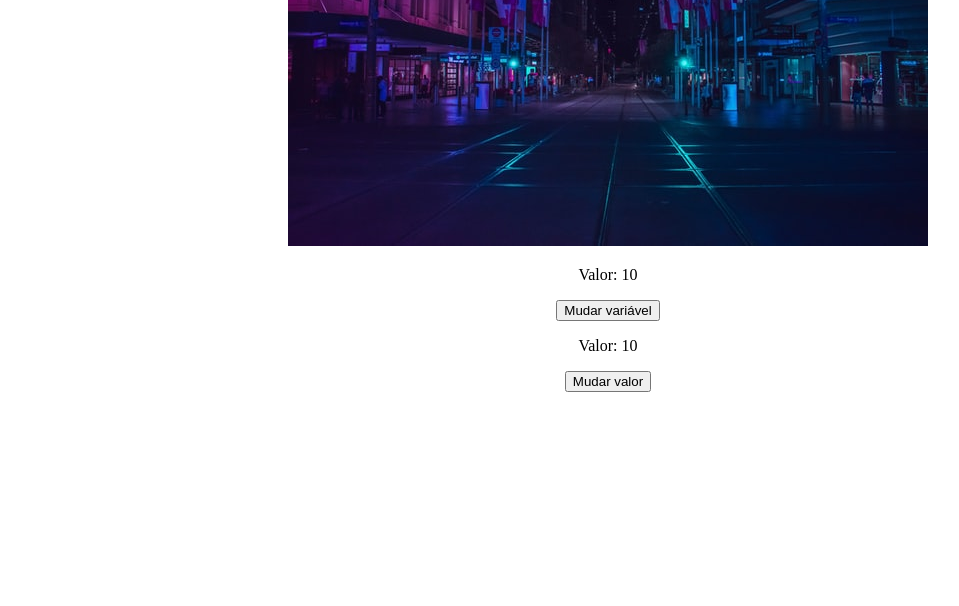
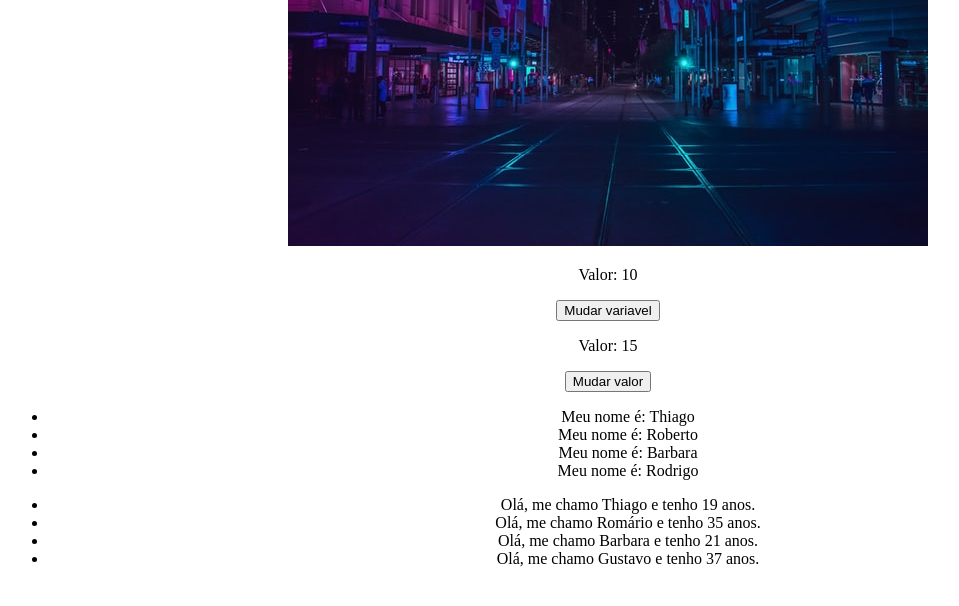
Before and after one commit to ThiagoSantos7/React1, a React (Vite) app in the folder 3_FUNDAMENTOS2/3_Fundamentos2/: page / in a window 1280 px wide. Shown: the part 732-1338 px from the top of the page, without its empty margins (32-991 px from the left). Built offline with nearby package versions, Linux system fonts and the light colour scheme.

Commit message:
Aprendendo useStates

```diff
--- a/3_FUNDAMENTOS2/3_Fundamentos2/src/App.jsx
+++ b/3_FUNDAMENTOS2/3_Fundamentos2/src/App.jsx
@@ -2,6 +2,7 @@
 import "./App.css";
 
 import City from "./assets/city.jpg";
+import ListRender from "./components/listRender";
 import MenageData from "./components/MenageData";
 
 function App() {
@@ -17,6 +18,7 @@ function App() {
         <img src={City} alt="Cidade" />
       </div>
       <MenageData />
+      <ListRender />
     </div>
   );
 }
--- /dev/null
+++ b/3_FUNDAMENTOS2/3_Fundamentos2/src/components/ListRender.jsx
@@ -0,0 +1,32 @@
+import { use } from "react";
+import { useState } from "react";
+
+const ListRender = () => {
+  const [list] = useState(["Thiago", "Roberto", "Barbara", "Rodrigo"]);
+
+  const [users] = useState([
+    { id: 1, name: "Thiago", age: 19 },
+    { id: 1231443, name: "Romário", age: 35 },
+    { id: 34785443, name: "Barbara", age: 21 },
+    { id: 445566857, name: "Gustavo", age: 37 },
+  ]);
+
+  return (
+    <div>
+      <ul>
+        {list.map((item, i) => (
+          <li key={i}>Meu nome é: {item}</li>
+        ))}
+      </ul>
+      <ul>
+        {users.map((user) => (
+          <li key={user.id}>
+            Olá, me chamo {user.name} e tenho {user.age} anos. <br />
+          </li>
+        ))}
+      </ul>
+    </div>
+  );
+};
+
+export default ListRender;
--- a/3_FUNDAMENTOS2/3_Fundamentos2/src/components/MenageData.jsx
+++ b/3_FUNDAMENTOS2/3_Fundamentos2/src/components/MenageData.jsx
@@ -5,24 +5,17 @@ const MenageData = () => {
 
   console.log(someData);
 
-  const [number, setNumber] = useState(10);
+  const [number, setNumber] = useState(15);
 
   return (
     <>
       <div>
         <p>Valor: {someData}</p>
-        <button
-          onClick={() => {
-            someData = 15;
-          }}
-        >
-          Mudar variável
-        </button>
+        <button onClick={() => (someData = 15)}>Mudar variavel</button>
       </div>
-
       <div>
         <p>Valor: {number}</p>
-        <button onClick={() => setNumber(30)}>Mudar valor</button>
+        <button onClick={() => setNumber(100)}>Mudar valor</button>
       </div>
     </>
   );
```
